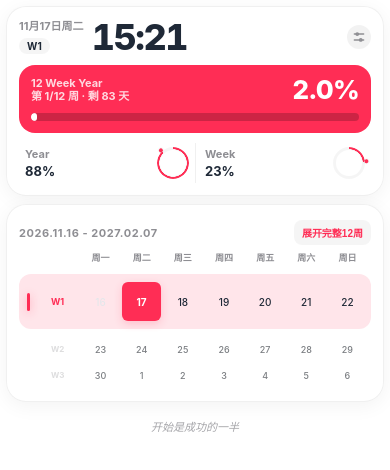
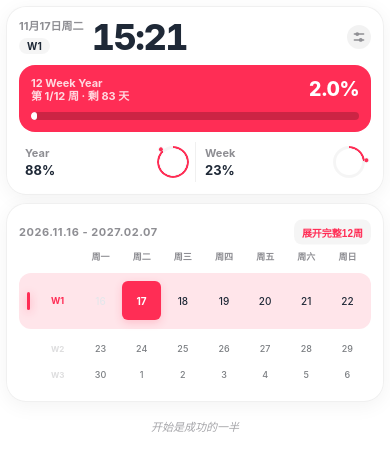
Before and after one commit to gjl2002/12week-, a plain HTML site: page index.html in a window 390 px wide. Drawn offline with Linux system fonts and the light colour scheme.

Commit message:
Fit progress percentage and show the full calendar date range

```diff
--- a/index.html
+++ b/index.html
@@ -113,9 +113,11 @@
             background: var(--accent-color); color: #fff; border-radius: 16px;
             padding: 14px 16px; min-width: 0;
         }
-        .overview-primary-top { display: flex; align-items: flex-end; justify-content: space-between; gap: 10px; }
+        .overview-primary-top { display: grid; grid-template-columns: minmax(0, 1fr) auto; align-items: center; gap: 8px; }
+        .overview-primary-info { min-width: 0; }
+        .overview-primary-info .card__label { white-space: normal; line-height: 1.2; }
         .overview-primary .card__label { color: rgba(255,255,255,0.82); }
-        .overview-primary .main-stat { font-size: 32px; white-space: nowrap; }
+        .overview-primary .main-stat { font-size: clamp(16px, 5vw, 24px); white-space: nowrap; }
         .overview-primary .hero-bar { margin-top: 9px; }
         .overview-secondary { display: grid; grid-template-columns: repeat(2, minmax(0, 1fr)); min-width: 0; }
         .overview-ring-metric { display: flex; align-items: center; justify-content: space-between; gap: 8px; min-width: 0; padding: 4px 10px; }
@@ -228,8 +230,11 @@
 
         /* --- Calendar: Accordion / Focus Mode --- */
         .card--calendar { padding-top: 24px; padding-bottom: 16px; /* 底部不需要太多空间了 */ }
-        .cal-header { display: flex; justify-content: space-between; align-items: center; margin-bottom: 8px; height: 20px; }
-        .cal-title { font-size: 11px; font-weight: 700; text-transform: uppercase; letter-spacing: 0.05em; color: var(--text-muted); }
+        .cal-header { display: flex; justify-content: space-between; align-items: center; margin-bottom: 8px; height: 20px; position: relative; }
+        .cal-title { flex: 1; min-width: 0; padding-right: 0; font-size: 11px; font-weight: 700; text-transform: uppercase; letter-spacing: 0.05em; color: var(--text-muted); transition: padding-right 0.2s ease; }
+        #calendar-card:hover .cal-title,
+        #calendar-card:focus-within .cal-title { padding-right: 92px; }
+        .cal-actions { position: absolute; top: 50%; right: 0; transform: translateY(-50%); z-index: 2; }
 
         /* 恢复 SVG 图标 */
         .cal-ctrls { display: flex; gap: 6px; opacity: 0; transition: opacity 0.2s; }
@@ -335,10 +340,8 @@
             .time-overview-card { padding: 12px; gap: 10px; }
             .overview-date-time { gap: 8px; }
             .overview-primary { padding: 12px; }
-            .overview-primary-top { display: grid; grid-template-columns: minmax(0, 1fr) auto; align-items: start; gap: 6px; }
-            .overview-primary-info { min-width: 0; }
-            .overview-primary-info .card__label:last-child { white-space: normal; line-height: 1.25; }
-            .overview-primary .main-stat { font-size: 26px; }
+            .overview-primary-top { gap: 6px; }
+            .overview-primary .main-stat { font-size: clamp(16px, 5vw, 20px); }
             .overview-ring-metric { padding: 4px 6px; }
             .overview-ring-metric + .overview-ring-metric { padding-left: 9px; }
             .overview-ring-metric .apple-ring-container { width: 32px; height: 32px; }
@@ -365,6 +368,7 @@
         @media (hover: none) {
             .overview-tools .dash-ctrls { opacity: 1; }
             .overview-tools .btn-display, .calendar-mode-btn { opacity: 1; pointer-events: auto; }
+            #calendar-card .cal-title { padding-right: 92px; }
         }
     </style>
 </head>
```
